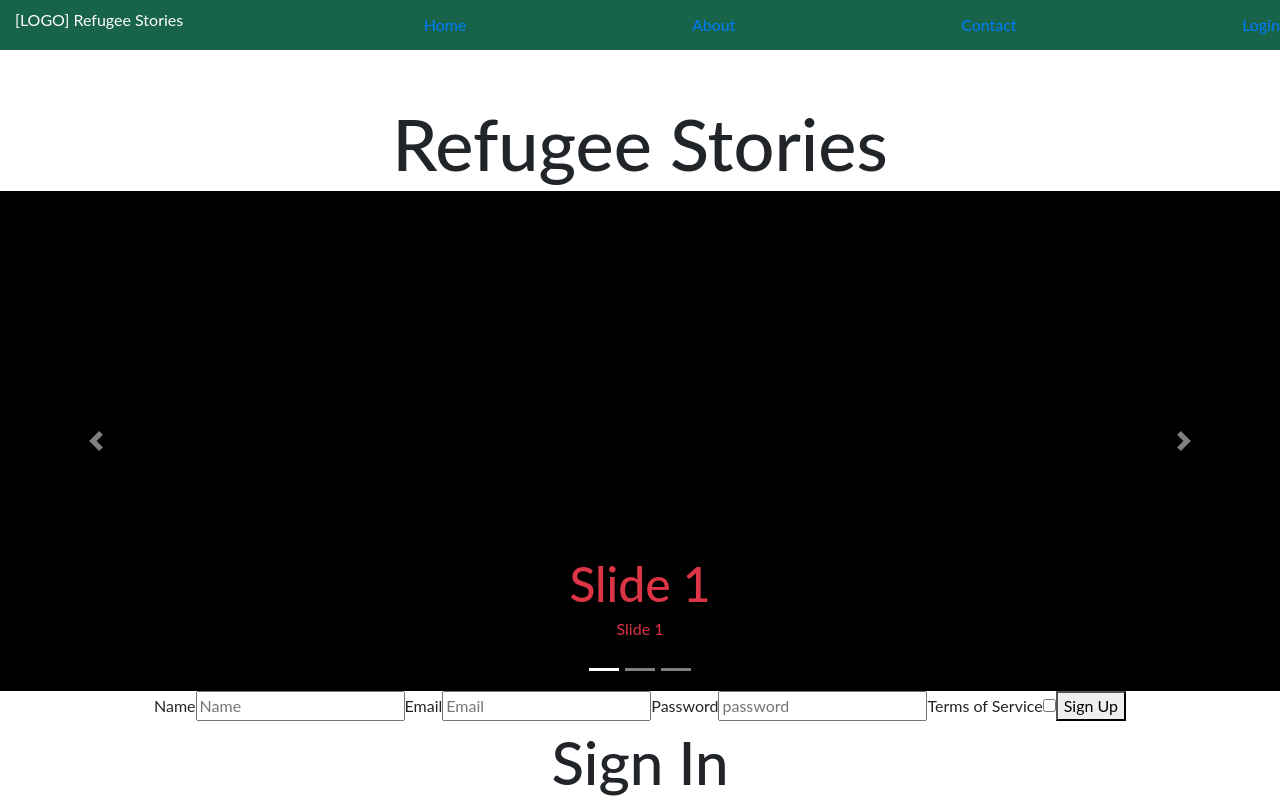
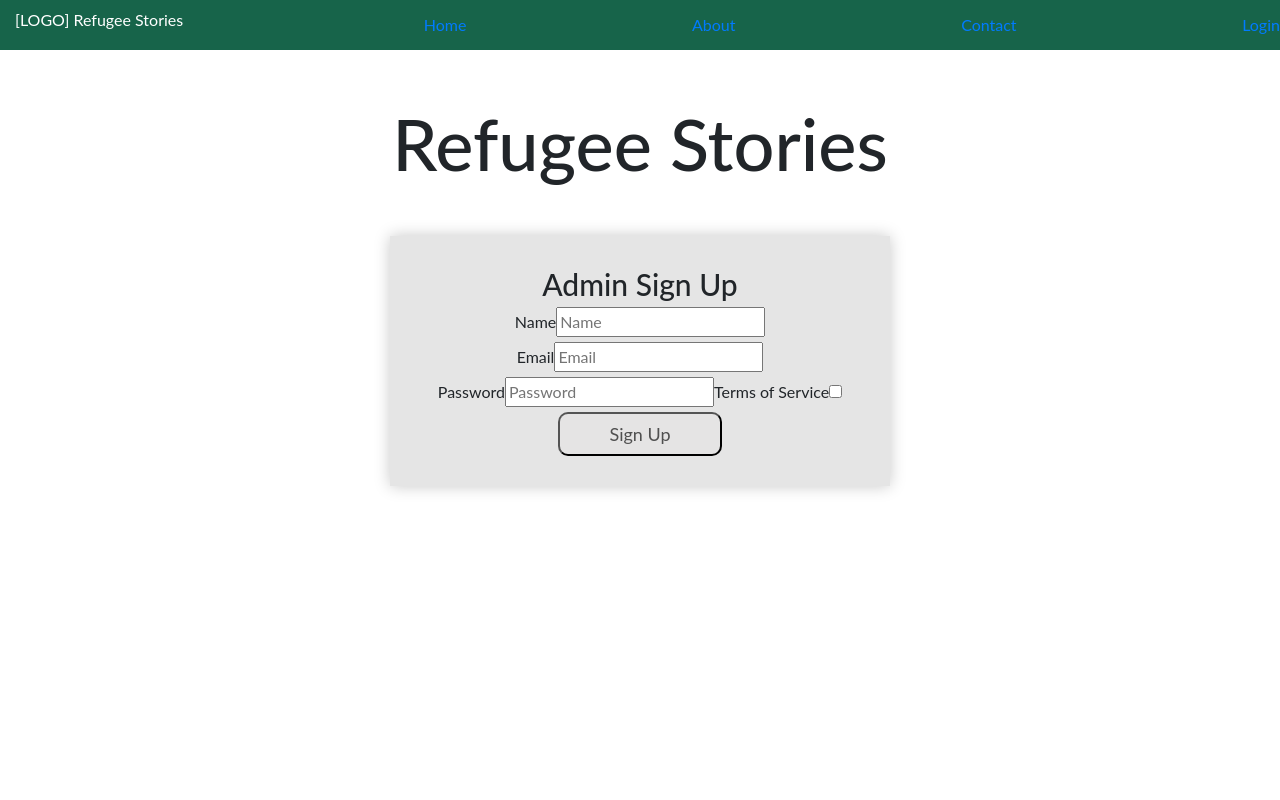
Before and after one commit to bw-refugee-stories-1/front-end, a React (Create React App) app: page / in a window 1280 px wide. Shown: the top 800 px of the page. Built offline with nearby package versions, Linux system fonts and the light colour scheme.

Commit message:
added some styling to the signupform in base.scss; updated signupform

```diff
--- a/src/App.js
+++ b/src/App.js
@@ -21,12 +21,8 @@ function App() {
         <NavLink to="/login">Login</NavLink>
       </header>
       <h1>Refugee Stories</h1>
+        <SignUpForm />
 
-      <HomePage />
-
-      <SignUpForm />
-
-      <LoginForm />
 
       {/* Add routes here */}
     </div>
--- a/src/components/SignUpForm.js
+++ b/src/components/SignUpForm.js
@@ -17,6 +17,7 @@ const NewUserForm = ({ values, errors, touched, status }) => {
 
   return (
     <div className="new-user-form">
+      <h4>Admin Sign Up</h4>
       <Form>
         <label htmlFor="name">
           Name
@@ -38,7 +39,7 @@ const NewUserForm = ({ values, errors, touched, status }) => {
             id="password"
             type="text"
             name="password"
-            placeholder="password"
+            placeholder="Password"
           />
           {touched.password && errors.password && (
             <p className="errors">{errors.password}</p>
@@ -79,7 +80,7 @@ const FormikSignUpForm = withFormik({
   validationSchema: Yup.object().shape({
     name: Yup.string().required("Name is Required"),
     email: Yup.string()
-      .email("Invalid email")
+      .email()
       .required("Email is required"),
     password: Yup.string()
       .min(8)
@@ -92,7 +93,7 @@ const FormikSignUpForm = withFormik({
     axios
       .post("https://reqres.in/api/users", values)
       .then(response => {
-        console.log(response);
+        console.log("success", response);
         //sends a status update through props in NewUserForm with value as response.data content
         setStatus(response.data);
 
--- a/src/stylesheets/base.scss
+++ b/src/stylesheets/base.scss
@@ -4,15 +4,17 @@ html {
 
 body {
   margin: 0;
-  font-family: 'Lato', sans-serif;
+  font-family: "Lato", sans-serif;
   font-size: 1.6rem;
 }
 
-h1 {  // TODO: Header size?
+h1 {
+  // TODO: Header size?
   font-size: 2.1rem;
   margin-top: 10rem;
 }
-h2 {  // TODO: Header size?
+h2 {
+  // TODO: Header size?
   font-size: 1.4rem;
 }
 .sub-text {
@@ -26,14 +28,132 @@ h1 {
   font-size: 7.2rem;
 }
 h2 {
-  font-size: 6.0rem;
+  font-size: 6rem;
 }
 h3 {
   font-size: 4.8rem;
 }
 h4 {
-  font-size: 3.0rem;
+  font-size: 3rem;
 }
 h5 {
   font-size: 2.4rem;
 }
+
+// Working with styles for the SignUpForm below:
+
+
+
+button {
+  background-color: #e5e4e4;
+  color: #505050;
+  border-radius: 10px;
+  width: 164px;
+  height: 44px;
+  font-size: 18px;
+
+}
+
+button:hover {
+  background-color: $bg-shadowgreen;
+  color: #000;
+}
+
+button:active {
+  background-color: $greenpea;
+  color: #ffffff;
+
+}
+
+.new-user-form {
+  display: flex;
+  flex-direction: column;
+  width: 500px;
+	padding: 30px;
+	background: #e5e5e5;
+	margin: 50px auto;
+	box-shadow: 0px 0px 15px rgba(0, 0, 0, 0.22);
+}
+
+// .new-user-form {
+//   display: flex;
+//   justify-content: center;
+//   border: 5px solid red;
+//   width: 460px;
+//   margin: auto 100px;
+//   padding: 32px;
+//   font-weight: bold;
+//   background-color: rgba(114, 121, 34, 0.9);
+//   box-shadow: 2px 2px 10px 10px rgba(0, 0, 0, 0.1);
+// }
+
+// .error {
+//   margin: 0;
+//   position: absolute;
+//   color: fushia;
+// }
+
+// input {
+//   margin-top: 32px;
+//   padding: 0.5rem;
+//   font-size: 16px;
+//   width: 100%;
+//   display: block;
+//   color: #4d2d52;
+//   border: 2px solid rgba(77, 45, 82, 0.8);
+// }
+
+// input:focus {
+//   border-color: #007eff;
+//   box-shadow: inset 0 1px 1px rgba(0, 0, 0, 0.075),
+//     0 0 0 3px rgba(0, 126, 255, 0.1);
+//   outline: none;
+// }
+
+// input.error {
+//   border-color: red;
+// }
+
+// label {
+//   display: block;
+//   margin-bottom: 20px;
+// }
+
+// label input {
+//   margin-top: 0;
+// }
+
+// .input-feedback {
+//   color: red;
+//   margin-top: 0.25rem;
+// }
+
+// button {
+//   max-width: 150px;
+//   margin: 32px 0;
+//   padding: 12px 20px;
+//   border-style: none;
+//   background-color: #14586b;
+//   box-shadow: 0px 2px 2px rgba(0, 0, 0, 0.15);
+//   font-size: 17px;
+//   font-weight: 500;
+//   color: #fff;
+//   cursor: pointer;
+//   outline: none;
+//   -webkit-appearance: none;
+// }
+
+// button:disabled {
+//   opacity: 0.5;
+//   cursor: not-allowed !important;
+// }
+
+// button + button {
+//   margin-left: 0.5rem;
+// }
+
+// button.outline {
+//   background-color: #eee;
+//   border: 1px solid #aaa;
+//   color: #555;
+// }
```
